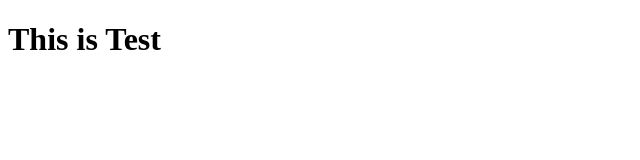
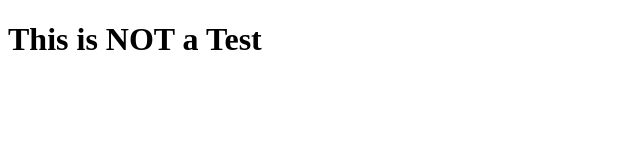
Before and after one commit to RebinMA/it350-laravel, a plain HTML site: page index.html in a window 1280 px wide. Shown: the whole page, without its empty margins (0-640 px from the left). Drawn offline with Linux system fonts and the light colour scheme.

Commit message:
updated index

```diff
--- a/index.html
+++ b/index.html
@@ -7,7 +7,7 @@
 </head>
 <body>
 
-	<h1>This is Test</h1>
+	<h1>This is NOT a Test</h1>
 
 </body>
 </html>
```
